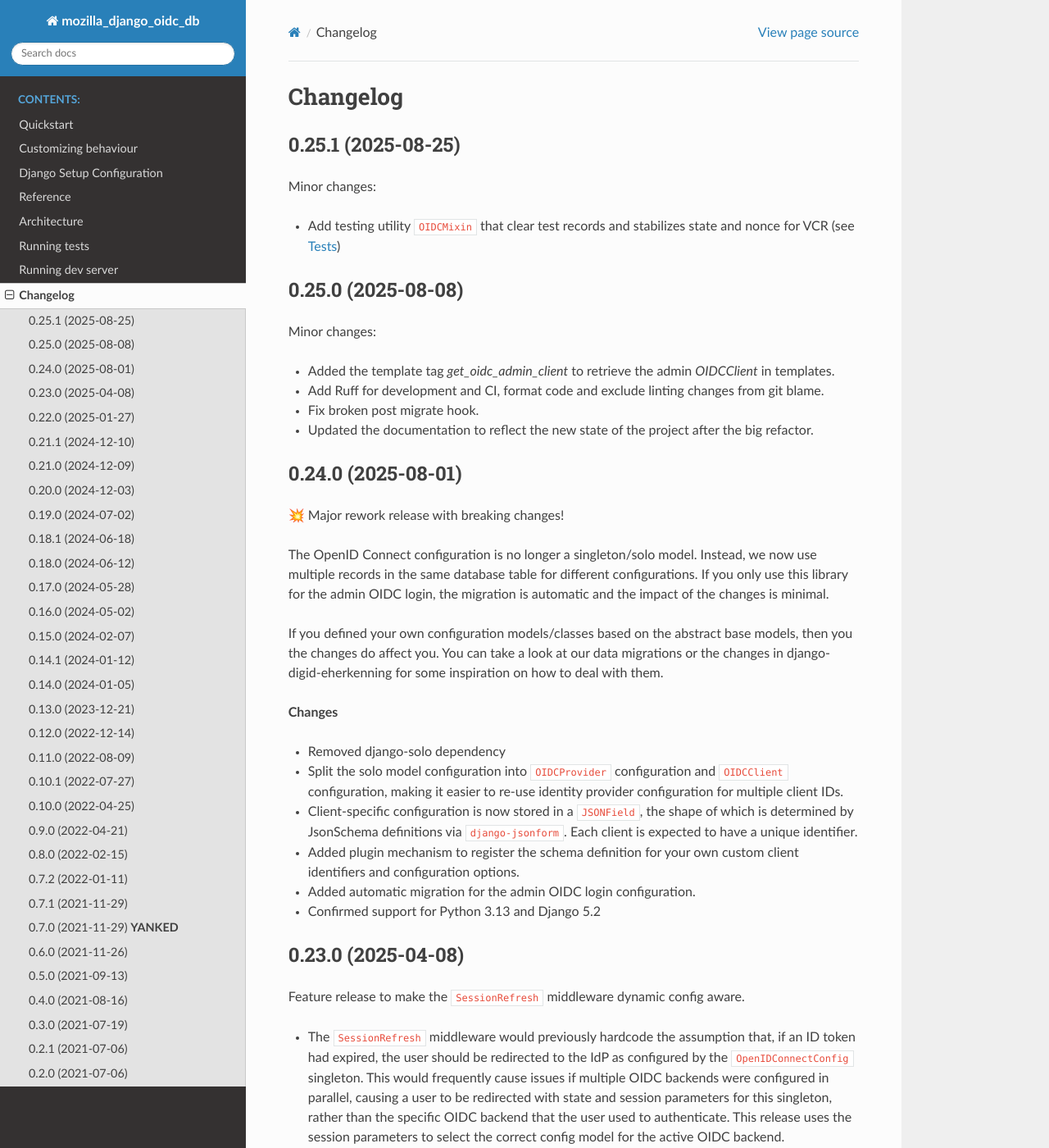
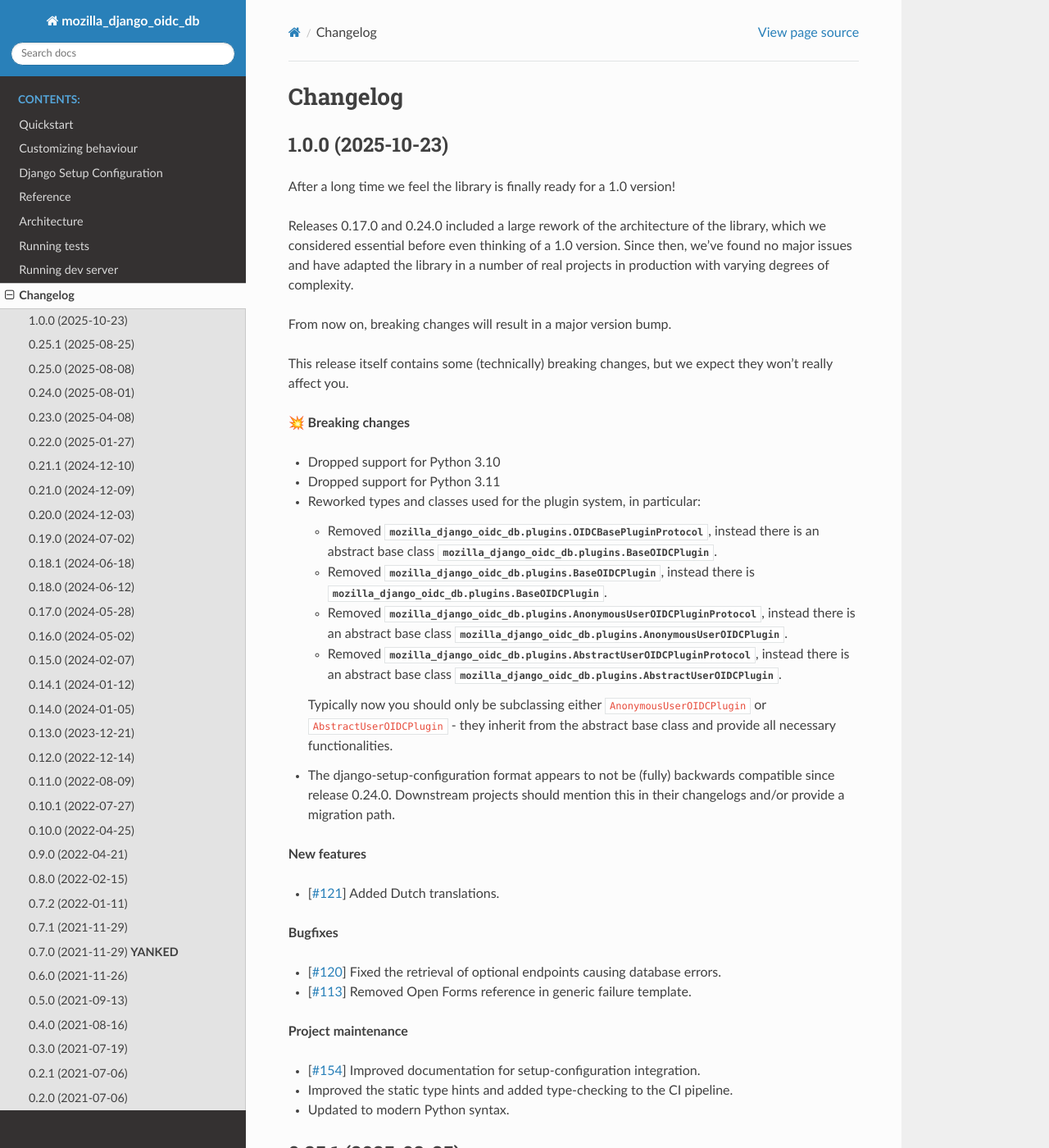
Before and after one commit to maykinmedia/mozilla-django-oidc-db, a Sphinx documentation site: the page built from docs/changelog.rst, in a window 1280 px wide and 1400 px high. Shown: the whole window at 82% size. Built offline with Sphinx 7.4.7 and the Read the Docs theme 3.1.0, drawn with Linux system fonts in a browser that asks for light colours.

Commit message:
:bookmark: Bump to 1.0 and update changelog

```diff
--- a/CHANGELOG.rst
+++ b/CHANGELOG.rst
@@ -1,6 +1,66 @@
 =========
 Changelog
 =========
+
+1.0.0 (2025-10-23)
+==================
+
+After a long time we feel the library is finally ready for a 1.0 version!
+
+Releases 0.17.0 and 0.24.0 included a large rework of the architecture of the library,
+which we considered essential before even thinking of a 1.0 version. Since then, we've
+found no major issues and have adapted the library in a number of real projects in
+production with varying degrees of complexity.
+
+From now on, breaking changes will result in a major version bump.
+
+This release itself contains some (technically) breaking changes, but we expect they won't
+really affect you.
+
+**💥 Breaking changes**
+
+* Dropped support for Python 3.10
+* Dropped support for Python 3.11
+* Reworked types and classes used for the plugin system, in particular:
+
+  * Removed :class:`mozilla_django_oidc_db.plugins.OIDCBasePluginProtocol`, instead there is
+    an abstract base class :class:`mozilla_django_oidc_db.plugins.BaseOIDCPlugin`.
+  * Removed :class:`mozilla_django_oidc_db.plugins.BaseOIDCPlugin`, instead there is
+    :class:`mozilla_django_oidc_db.plugins.BaseOIDCPlugin`.
+  * Removed :class:`mozilla_django_oidc_db.plugins.AnonymousUserOIDCPluginProtocol`,
+    instead there is an abstract base class
+    :class:`mozilla_django_oidc_db.plugins.AnonymousUserOIDCPlugin`.
+  * Removed :class:`mozilla_django_oidc_db.plugins.AbstractUserOIDCPluginProtocol`,
+    instead there is an abstract base class
+    :class:`mozilla_django_oidc_db.plugins.AbstractUserOIDCPlugin`.
+
+  Typically now you should only be subclassing either ``AnonymousUserOIDCPlugin`` or
+  ``AbstractUserOIDCPlugin`` - they inherit from the abstract base class and provide
+  all necessary functionalities.
+
+* The django-setup-configuration format appears to not be (fully) backwards compatible
+  since release 0.24.0. Downstream projects should mention this in their changelogs
+  and/or provide a migration path.
+
+**New features**
+
+* [`#121`_] Added Dutch translations.
+
+**Bugfixes**
+
+* [`#120`_] Fixed the retrieval of optional endpoints causing database errors.
+* [`#113`_] Removed Open Forms reference in generic failure template.
+
+**Project maintenance**
+
+* [`#154`_] Improved documentation for setup-configuration integration.
+* Improved the static type hints and added type-checking to the CI pipeline.
+* Updated to modern Python syntax.
+
+.. _#154: https://github.com/maykinmedia/mozilla-django-oidc-db/issues/154
+.. _#120: https://github.com/maykinmedia/mozilla-django-oidc-db/issues/120
+.. _#113: https://github.com/maykinmedia/mozilla-django-oidc-db/issues/113
+.. _#121: https://github.com/maykinmedia/mozilla-django-oidc-db/issues/121
 
 0.25.1 (2025-08-25)
 ===================
--- a/README.rst
+++ b/README.rst
@@ -7,7 +7,7 @@
 mozilla-django-oidc-db
 ======================
 
-:Version: 0.25.1
+:Version: 1.0.0
 :Source: https://github.com/maykinmedia/mozilla-django-oidc-db
 :Keywords: OIDC, django, database, authentication
 
--- a/docs/conf.py
+++ b/docs/conf.py
@@ -29,7 +29,7 @@ copyright = "2024, Maykin Media"
 author = "Maykin Media"
 
 # The full version, including alpha/beta/rc tags
-release = "0.25.1"
+release = "1.0.0"
 
 
 # -- General configuration ---------------------------------------------------
--- a/pyproject.toml
+++ b/pyproject.toml
@@ -4,7 +4,7 @@ build-backend = "setuptools.build_meta"
 
 [project]
 name = "mozilla-django-oidc-db"
-version = "0.25.1"
+version = "1.0.0"
 description = "A database-backed configuration for mozilla-django-oidc"
 authors = [
     {name = "Maykin Media", email = "support@maykinmedia.nl"}
@@ -14,7 +14,7 @@ license = "MIT"
 license-files = ["LICENSE"]
 keywords = ["OIDC", "django", "database", "authentication"]
 classifiers = [
-    "Development Status :: 4 - Beta",
+    "Development Status :: 5 - Production/Stable",
     "Framework :: Django",
     "Framework :: Django :: 4.2",
     "Framework :: Django :: 5.2",
@@ -84,7 +84,7 @@ markers = [
 ]
 
 [tool.bumpversion]
-current_version = "0.25.1"
+current_version = "1.0.0"
 files = [
     {filename = "pyproject.toml"},
     {filename = "README.rst"},
```
